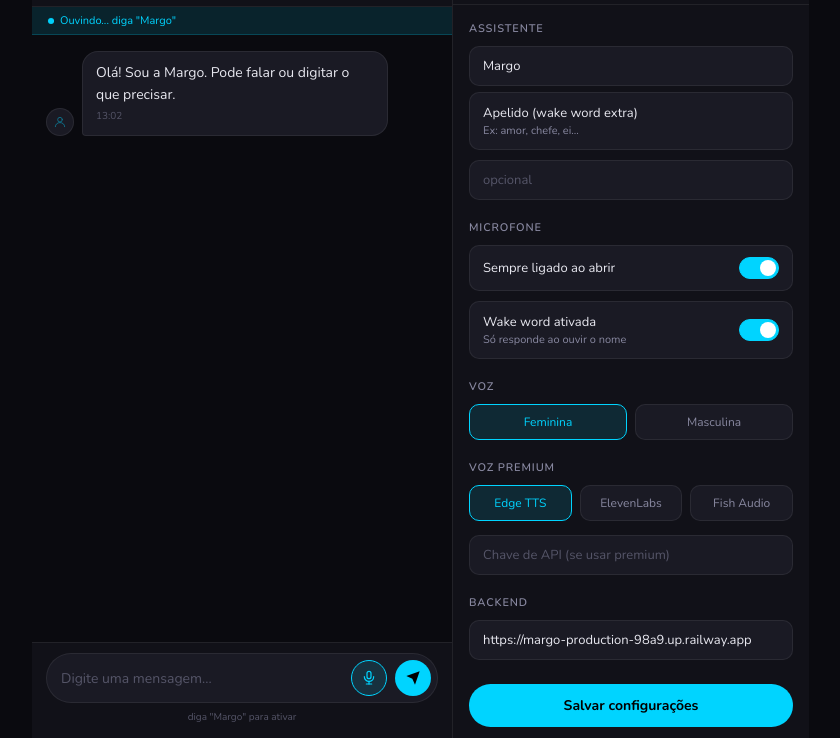
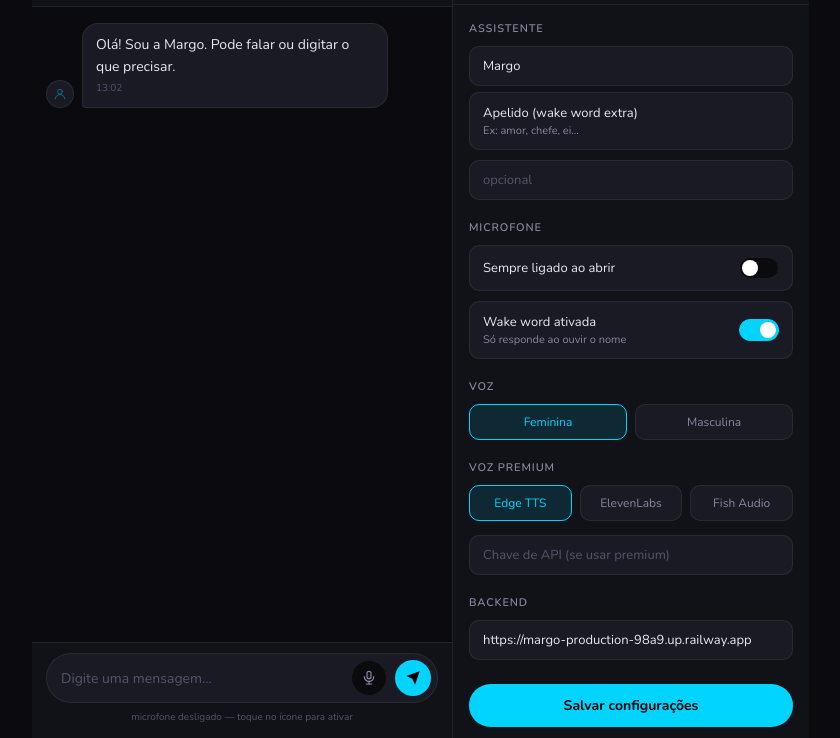
Before and after one commit to marcosdesouza0405/margo, a plain HTML site: page index.html in a window 1280 px wide. Shown: the part 62-800 px from the top of the page, without its empty margins (398-1238 px from the left). Drawn offline with nearby package versions, Linux system fonts and the light colour scheme.

Commit message:
fix CORS e mic desligado por padrao

```diff
--- a/index.html
+++ b/index.html
@@ -264,7 +264,7 @@
 
 <script>
 const USER_ID = 'user_' + (localStorage.getItem('margo_uid') || (()=>{const id=Math.random().toString(36).slice(2,10);localStorage.setItem('margo_uid',id);return id;})());
-let settings = {assistantName:'Margo',nickname:'',micAlways:true,wakeWordOn:true,voiceGender:'edge_tts_f',voiceProvider:'edge',apiKey:'',backendUrl:'https://margo-production-98a9.up.railway.app'};
+let settings = {assistantName:'Margo',nickname:'',micAlways:false,wakeWordOn:true,voiceGender:'edge_tts_f',voiceProvider:'edge',apiKey:'',backendUrl:'https://margo-production-98a9.up.railway.app'};
 try{Object.assign(settings,JSON.parse(localStorage.getItem('margo_settings')||'{}'));}catch(e){}
 let micActive=false,recognition=null,wakeWordDetected=false,silenceTimer=null,isThinking=false,typingRow=null;
 
```
